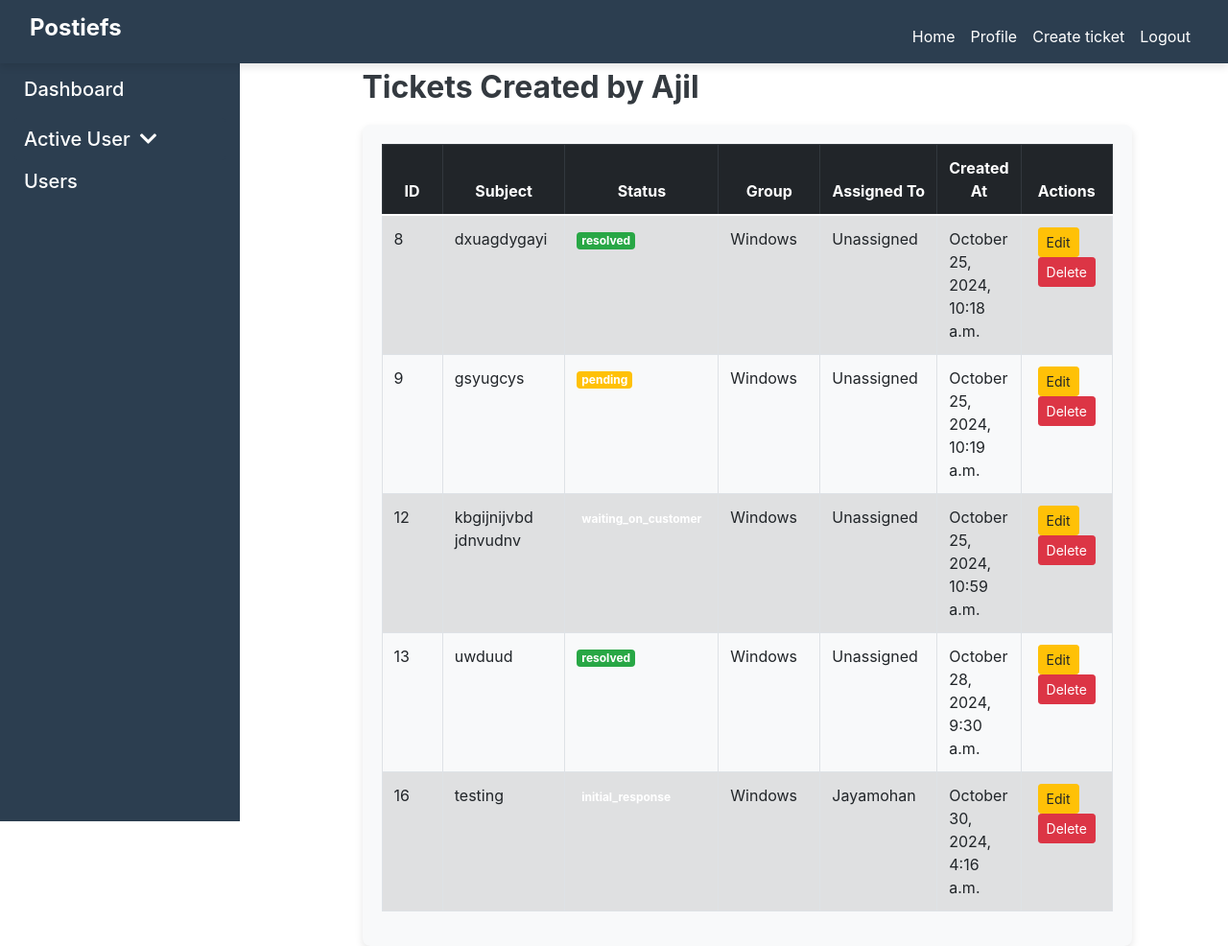
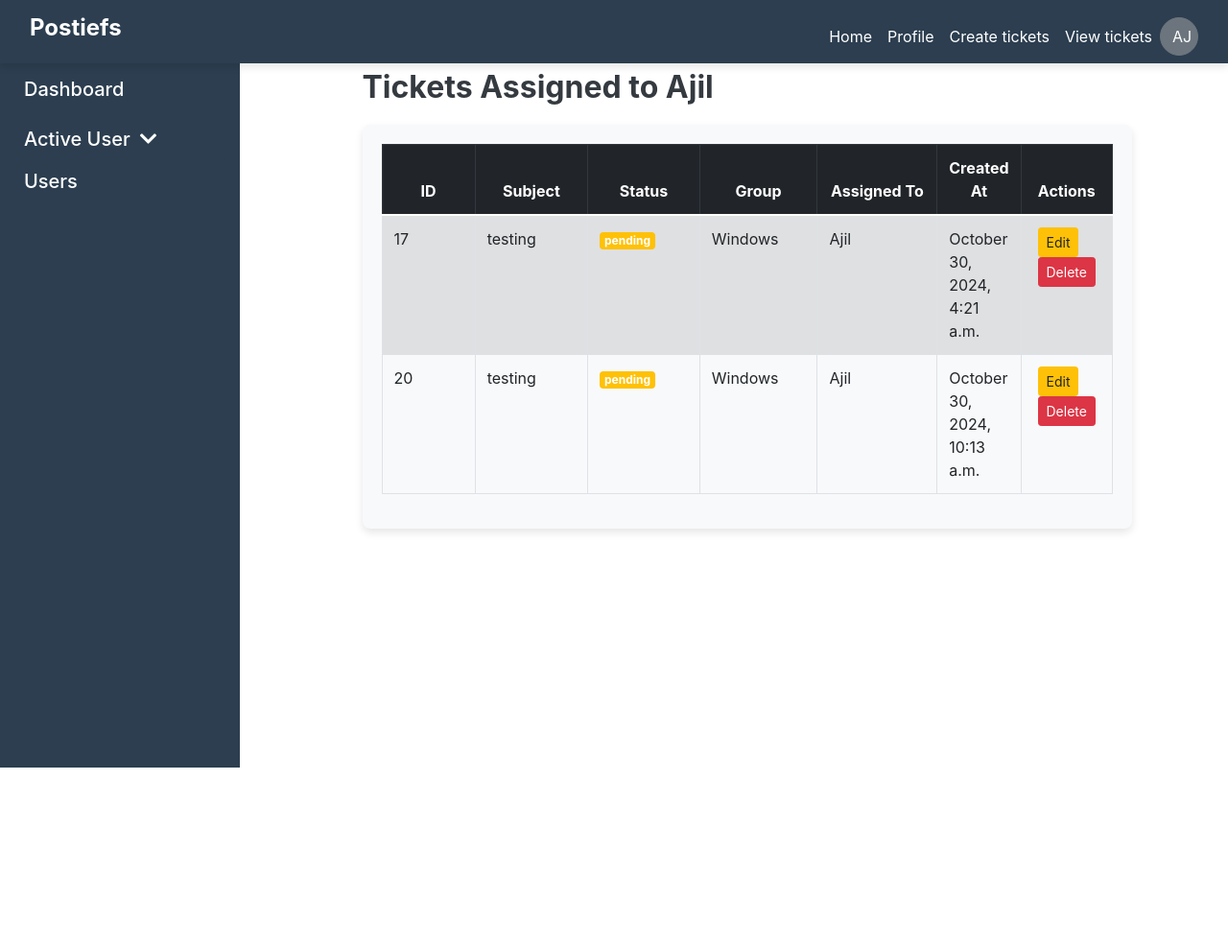
Before and after one commit to didithantonypostiefs/employee-project, a Django app: page /user_tickets/14/ in a window 1280 px wide. Shown: the whole page at 96% size. After the commit the page ends 800 px from the top, so only its background shows below. Run offline with Django 5.2, Linux system fonts and the light colour scheme; a user stored in the database is signed in; data comes from the database, SQL or seed files in the repository; some libraries are stand-ins or nearby versions.

Commit message:
ticket,profile

```diff
--- a/employee_management/employee/views.py
+++ b/employee_management/employee/views.py
@@ -38,20 +38,24 @@ User = get_user_model()
 
 from .signals import logged_in_users
 
+
 @login_required
 def home(request):
-    # Get the tickets for all logged-in users
+    # Get the tickets assigned to all logged-in users
     if request.user.is_authenticated:
+        # Get the list of logged-in users who are active and not on break
         logged_in_users_list = list(logged_in_users)  # Convert to a list to use in queryset filter
-        all_tickets = Ticket.objects.filter(created_by__in=logged_in_users_list).order_by('-created_at')
+
+        # Filter tickets based on the assigned_to field, showing tickets assigned to logged-in users
+        all_tickets = Ticket.objects.filter(assigned_to__in=logged_in_users_list).order_by('-created_at')
 
         # Prepare data for rendering
         tickets_by_user = {}
         for ticket in all_tickets:
-            user_id = ticket.created_by.id
+            user_id = ticket.assigned_to.id  # Using assigned_to instead of created_by
             if user_id not in tickets_by_user:
                 tickets_by_user[user_id] = {
-                    'user': ticket.created_by,
+                    'user': ticket.assigned_to,  # Reflect the user assigned the ticket
                     'latest_ticket': ticket,
                     'older_tickets': []
                 }
@@ -63,12 +67,7 @@ def home(request):
     else:
         tickets_by_user = []
 
-    return render(request, 'home_ticket.html', {'tickets_by_user': tickets_by_user})
-
-
-
-
-
+    return render(request, 'homepage.html', {'tickets_by_user': tickets_by_user})
 
 
 def register(request):
@@ -236,12 +235,14 @@ def create_ticket(request):
 @login_required
 def user_tickets(request, user_id):
     user = get_object_or_404(User, id=user_id)
-    tickets = Ticket.objects.filter(created_by=user)
+    # Get tickets assigned to the user, instead of tickets created by them
+    tickets = Ticket.objects.filter(assigned_to=user)
     return render(request, 'view_tickets.html', {'user': user, 'tickets': tickets})
 
 def view_tickets(request, user_id):
     user = get_object_or_404(User, pk=user_id)
-    tickets = Ticket.objects.filter(created_by=user)
+    # Get tickets assigned to the user
+    tickets = Ticket.objects.filter(assigned_to=user)
     return render(request, 'view_tickets.html', {'user': user, 'tickets': tickets})
 
 @login_required
--- a/employee_management/templates/nav.html
+++ b/employee_management/templates/nav.html
@@ -7,20 +7,21 @@
             </button>
             <div class="collapse navbar-collapse" id="navbarNav">
                 <ul class="navbar-nav ms-auto">
+                    <li class="nav-item"><a class="nav-link" href="/">Home</a></li>
+                    {% if request.user.is_authenticated %}
+                    <li class="nav-item"><a class="nav-link" href="{% url 'view_profile' request.user.id %}">Profile</a></li>
+                    <li class="nav-item"><a class="nav-link" href="{% url 'create_ticket' %}">Create tickets</a></li>
+                    <li class="nav-item"><a class="nav-link" href="{% url 'user_tickets' user.id %}">View tickets</a></li>
                     <li class="nav-item">
-                    <a class="nav-link" href="/">Home</a>
+                        <div class="dropdown">
+                            <button class="btn btn-secondary rounded-circle" type="button" id="userDropdown" data-bs-toggle="dropdown" aria-expanded="false" style="width: 40px; height: 40px; border-radius: 50%;">
+                                {{ user.username|slice:":2"|upper }}
+                            </button>
+                            <ul class="dropdown-menu dropdown-menu-end" aria-labelledby="userDropdown">
+                                <li><a class="dropdown-item" href="{% url 'logout' %}">Logout</a></li>
+                            </ul>
+                        </div>
                     </li>
-                {% if request.user.is_authenticated %}
-                <li class="nav-item">
-                    <a class="nav-link" href="{% url 'view_profile' request.user.id %}">Profile</a>
-                </li>
-                <li class="nav-item">
-                    <a class="nav-link" href="{% url 'create_ticket' %}">Create ticket</a>
-                </li>
-                <li class="nav-item">
-                    <a class="nav-link" href="{% url 'logout' %}">Logout</a>
-                </li>
-
                     {% endif %}
                 </ul>
             </div>
@@ -86,6 +87,30 @@
         text-align: center;
     }
 }
+        .btn {
+            display: flex;
+            align-items: center;
+            justify-content: center;
+            font-size: 16px;
+            font-weight: bold;
+            border: none;
+            cursor: pointer;
+        }
+
+        .dropdown-menu {
+            right: 0;
+            left: auto; /* Align dropdown to the right */
+        }
 
 
     </style>
+
+    <script src="https://cdn.jsdelivr.net/npm/@popperjs/core@2.10.2/dist/umd/popper.min.js"></script>
+    <script src="https://cdn.jsdelivr.net/npm/bootstrap@5.1.3/dist/js/bootstrap.min.js"></script>
+
+    <script>
+        // Add click event for custom dropdown toggle
+        document.getElementById('activityDropdown').addEventListener('click', function() {
+            this.classList.toggle('active');
+        });
+    </script>
--- a/employee_management/templates/view_tickets.html
+++ b/employee_management/templates/view_tickets.html
@@ -61,7 +61,7 @@
         </div>
 
 <div class="col-md-9">
-    <h2 class="ticket-title">Tickets Created by {{ user.username }}</h2>
+    <h2 class="ticket-title">Tickets Assigned to {{ user.username }}</h2>
 
     {% if tickets %}
     <div class="table-container">
@@ -102,10 +102,10 @@
         </div>
     </div>
     {% else %}
-        <p>No tickets have been created by this user.</p>
+        <p>No tickets have been assigned to this user.</p>
     {% endif %}
 </div>
-</div>
+
 
 
 <script>
```
Also changed, not shown: employee_management/templates/home_ticket.html (+29 -1 lines), employee_management/templates/homepage.html (+71 -37 lines). Lines whose indentation alone changed are shown as unchanged.
